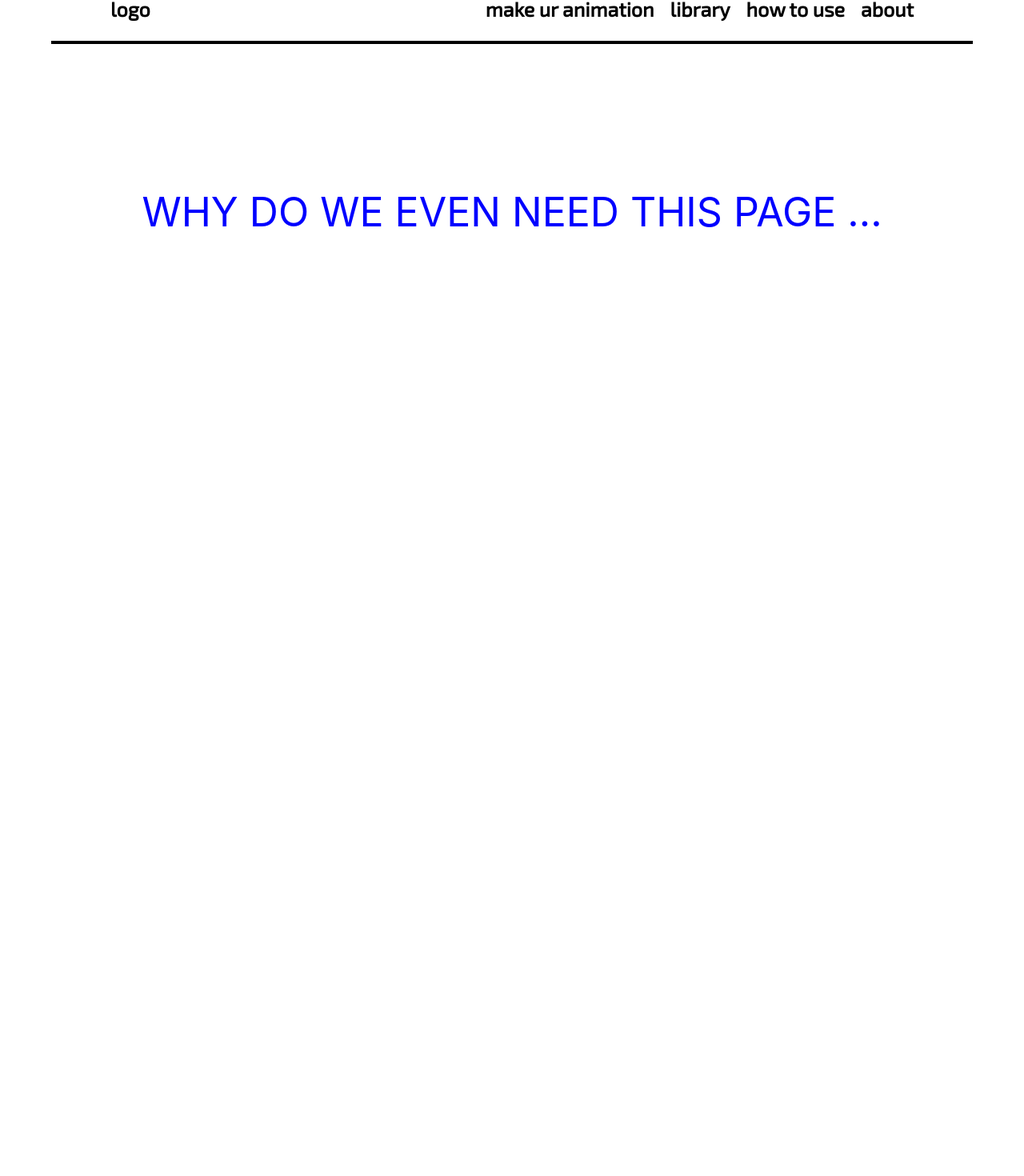
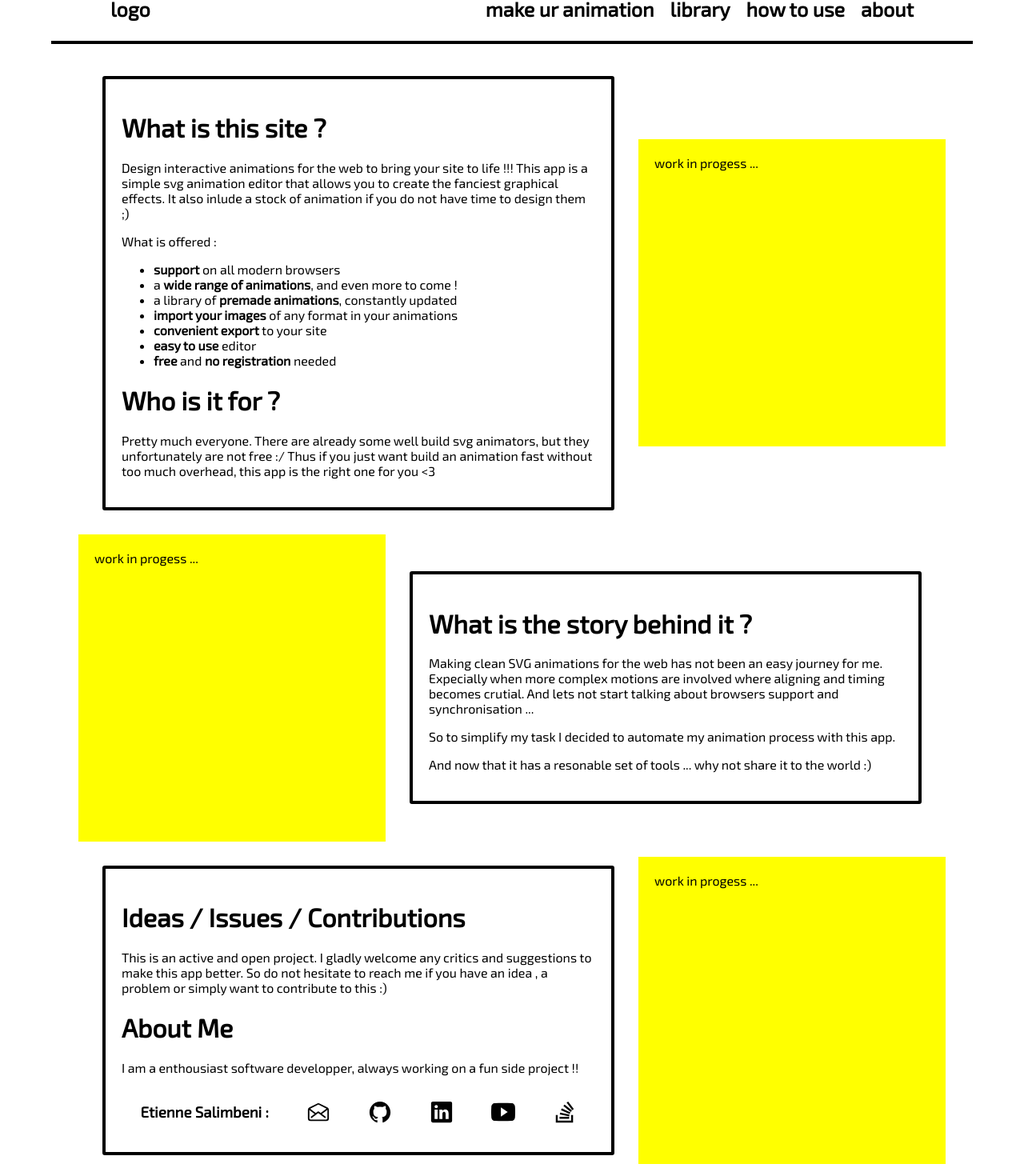
Before and after one commit to salimbeni1/svg-animator, a Next.js app in the folder web-app/: page /about in a window 1280 px wide. Shown: the part 29-1499 px from the top of the page at 80% size. Before the commit the page ends 800 px from the top, so only its background shows below. Built offline with nearby package versions, Linux system fonts and the light colour scheme.

Commit message:
first draft : about page

```diff
--- a/web-app/pages/about.js
+++ b/web-app/pages/about.js
@@ -3,10 +3,133 @@ import styles from '../styles/about.module.scss'
 
 import React from 'react'
 
+import { IoMailOpenOutline , IoLogoGithub , IoLogoLinkedin , IoLogoYoutube , IoLogoStackoverflow } from "react-icons/io5";
+
 const about = () => {
     return (
         <div className={styles.pagediv}>
-            WHY DO WE EVEN NEED THIS PAGE ...
+
+            <div className={styles.cnt1}>
+
+                <div className={styles.cnt2}>
+
+                    <h1>What is this site ?</h1>
+
+                    <p>
+                        Design interactive animations for the web
+                        to bring your site to life !!!
+                        This app is a simple svg animation editor that allows you
+                        to create the fanciest graphical effects.
+                        It also inlude a stock of animation if you do not have time to design them ;)
+
+                    </p>
+
+                    What is offered :
+                    <ul>
+                        <li><b>support</b> on all modern browsers</li>
+                        <li>a <b>wide range of animations</b>, and even more to come !</li>
+                        <li>a library of <b>premade animations</b>, constantly updated</li>
+                        <li><b>import your images</b> of any format in your animations</li>
+                        <li><b>convenient export</b> to your site</li>
+                        <li><b>easy to use</b> editor</li>
+                        <li><b>free</b> and  <b>no registration</b> needed</li>
+                    </ul>
+
+                    <h1>Who is it for ?</h1>
+
+                    <p>
+                        Pretty much everyone. There are already some well build svg animators, but they unfortunately are not free :/
+                        Thus if you just want build an animation fast without too much overhead, this app is the
+                        right one for you {"<3"}
+                    </p>
+
+                </div>
+
+                <div className={styles.im2}>
+
+                    work in progess ...
+
+                </div>
+
+            </div>
+
+            <div className={styles.cnt1}>
+
+
+
+                <div className={styles.im2}>
+                work in progess ...
+                </div>
+
+                <div className={styles.cnt2}>
+
+                    <h1>What is the story behind it ?</h1>
+
+                    <p>
+                        Making clean SVG animations for the web has not been an easy
+                        journey for me. Expecially when more complex motions are involved
+                        where aligning and timing becomes crutial. And lets not start talking
+                        about browsers support and synchronisation ...
+                    </p>
+
+                    <p>
+                        So to simplify my task I decided to automate my animation process with this app.
+                    </p>
+
+                    <p>
+                        And now that it has a resonable set of tools ... why not share it to the world :)
+                    </p>
+
+                </div>
+
+            </div>
+
+            <div className={styles.cnt1}>
+
+                <div className={styles.cnt2}>
+
+
+                    <h1>Ideas / Issues / Contributions</h1>
+
+                    <p>
+                        This is an active and open project.
+                        I gladly welcome any critics and suggestions to make this app better.
+                        So do not hesitate to reach me if you have an idea , a problem or
+                        simply want to contribute to this :)
+                    </p>
+
+                    <h1>About Me</h1>
+
+                    <p>
+                        I am a enthousiast software developper, always working on a fun side project !!
+                    </p>
+
+                    <div className={styles.contact}>
+                        <h3>Etienne Salimbeni : </h3>
+
+                        <IoMailOpenOutline/>
+
+                        <IoLogoGithub/>
+
+                        <IoLogoLinkedin/>
+
+                        <IoLogoYoutube/>
+
+                        <IoLogoStackoverflow/>
+
+                    </div>
+
+
+
+                </div>
+
+                <div className={styles.im2}>
+                work in progess ...
+                </div>
+
+            </div>
+
+
         </div>
     )
 }
--- a/web-app/styles/about.module.scss
+++ b/web-app/styles/about.module.scss
@@ -2,13 +2,62 @@
 
 .pagediv{
 
-    display: grid;
-    place-items: center;
+    display: flex;
+    flex-direction: column;
 
-    height: 50vh;
+    align-items: center;
 
-    font-size: 50px;
-    color: blue;
+    margin-bottom: 20px;
+
+    font-family: 'Exo 2', sans-serif;
+    //font-weight:900;
+
+
+    .cnt1{
+
+        display: flex;
+        flex-direction: row;
+
+        align-items: center;
+
+
+        .cnt2{
+
+            border: 4px solid black;
+            border-radius: 3px;
+            width: 50vw;
+            padding: 20px;
+
+            margin: 30px;
+
+
+            .contact{
+                display: flex;
+                flex-direction: row;
+                align-items: center;
+
+                justify-content: space-around;
+
+                svg{
+                    width: 30px;
+                    height: 30px;
+
+                    cursor: pointer;
+                }
+            }
+
+
+
+        }
+
+        .im2{
+
+            background-color: yellow;
+            width: 30vw;
+            height: 30vw;
+            padding: 20px;
+        }
+    }
 
 
 }
```
